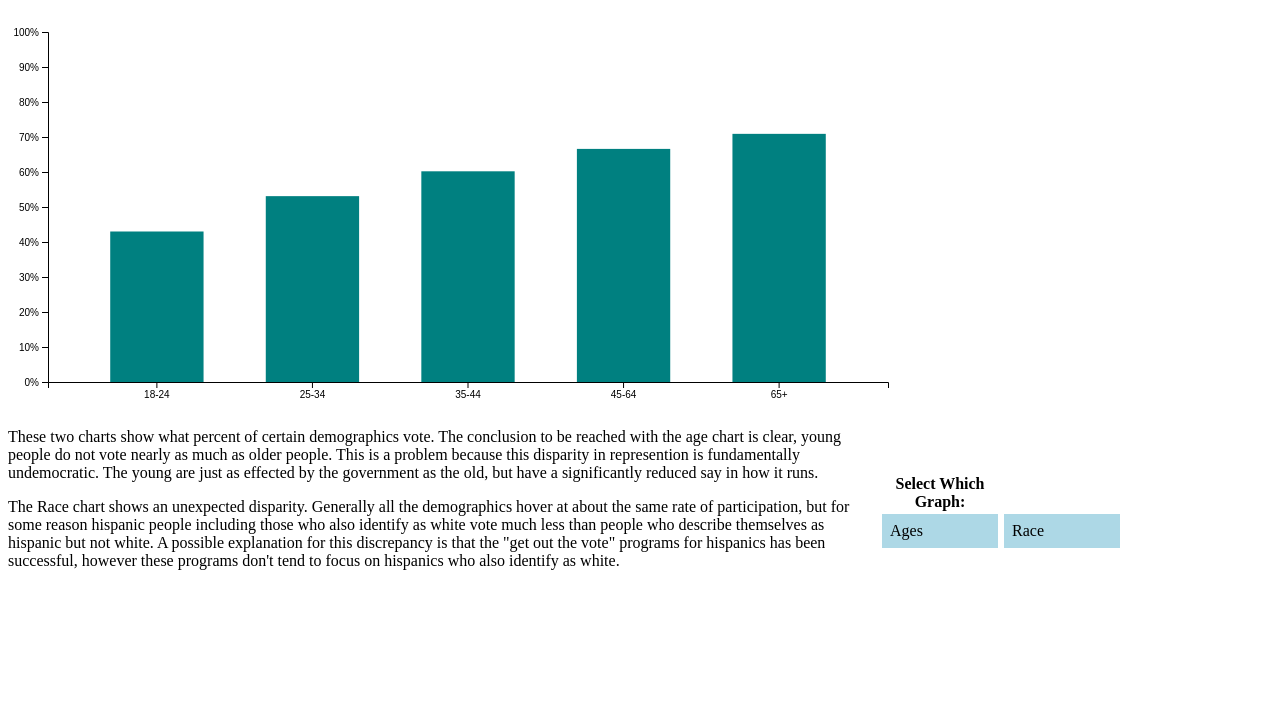
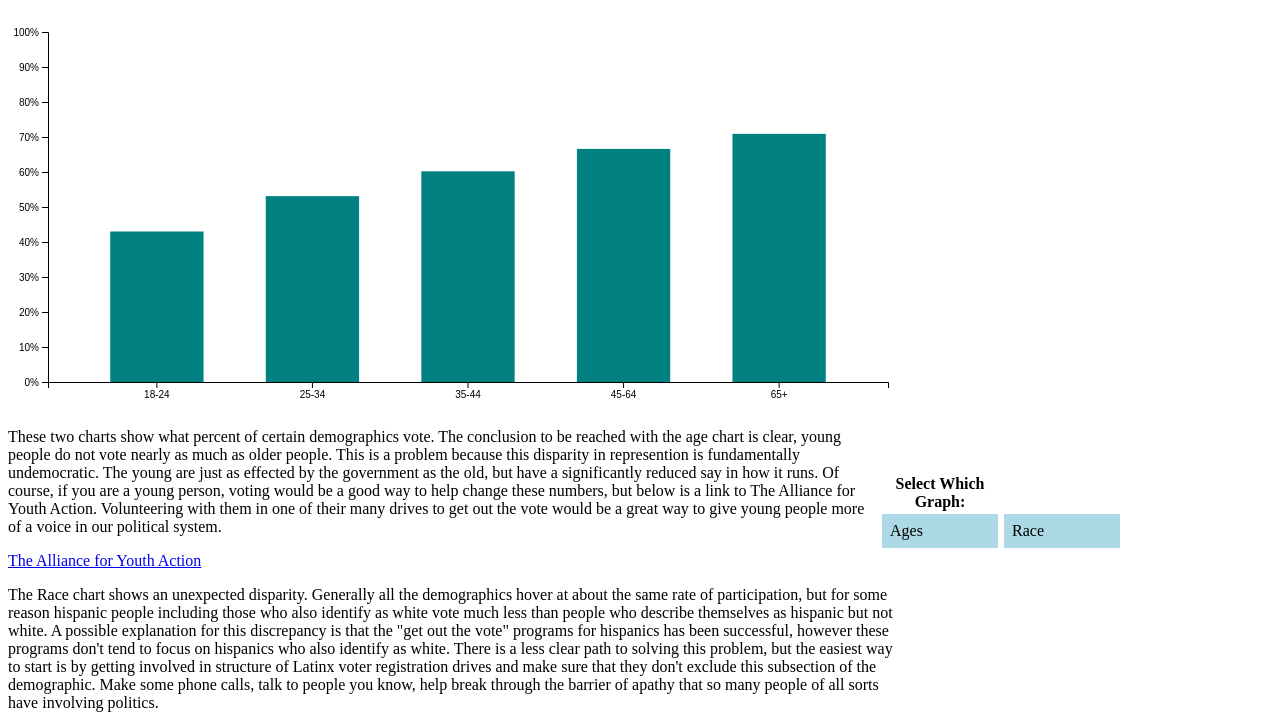
Before and after one commit to surreyjackson/VotingDemos, a plain HTML site: page callToAction.html in a window 1280 px wide. Shown: the part 121-849 px from the top of the page. Before the commit the page ends 800 px from the top, so only its background shows below. Drawn offline with nearby package versions, Linux system fonts and the light colour scheme.

Commit message:
Updated Call to Action

```diff
--- a/callToAction.html
+++ b/callToAction.html
@@ -13,8 +13,9 @@
         <tr><td id="button" value='age'>Ages</td><td></td>
         <td id="button" value='demo'>Race</td></tr>
     </table>
-    <p id ='desc'>These two charts show what percent of certain demographics vote. The conclusion to be reached with the age chart is clear, young people do not vote nearly as much as older people. This is a problem because this disparity in represention is fundamentally undemocratic. The young are just as effected by the government as the old, but have a significantly reduced say in how it runs.</p>
-    <p id = 'desc'>The Race chart shows an unexpected disparity. Generally all the demographics hover at about the same rate of participation, but for some reason hispanic people including those who also identify as white vote much less than people who describe themselves as hispanic but not white. A possible explanation for this discrepancy is that the "get out the vote" programs for hispanics has been successful, however these programs don't tend to focus on hispanics who also identify as white.</p>
+    <p id ='desc'>These two charts show what percent of certain demographics vote. The conclusion to be reached with the age chart is clear, young people do not vote nearly as much as older people. This is a problem because this disparity in represention is fundamentally undemocratic. The young are just as effected by the government as the old, but have a significantly reduced say in how it runs. Of course, if you are a young person, voting would be a good way to help change these numbers, but below is a link to The Alliance for Youth Action. Volunteering with them in one of their many drives to get out the vote would be a great way to give young people more of a voice in our political system.</p>
+<a href="https://allianceforyouthaction.org/about/">The Alliance for Youth Action</a>
+    <p id = 'desc'>The Race chart shows an unexpected disparity. Generally all the demographics hover at about the same rate of participation, but for some reason hispanic people including those who also identify as white vote much less than people who describe themselves as hispanic but not white. A possible explanation for this discrepancy is that the "get out the vote" programs for hispanics has been successful, however these programs don't tend to focus on hispanics who also identify as white. There is a less clear path to solving this problem, but the easiest way to start is by getting involved in structure of Latinx voter registration drives and make sure that they don't exclude this subsection of the demographic. Make some phone calls, talk to people you know, help break through the barrier of apathy that so many people of all sorts have involving politics.</p>
 
 <script>
      var initGraph = function(stateData,demo)
```
